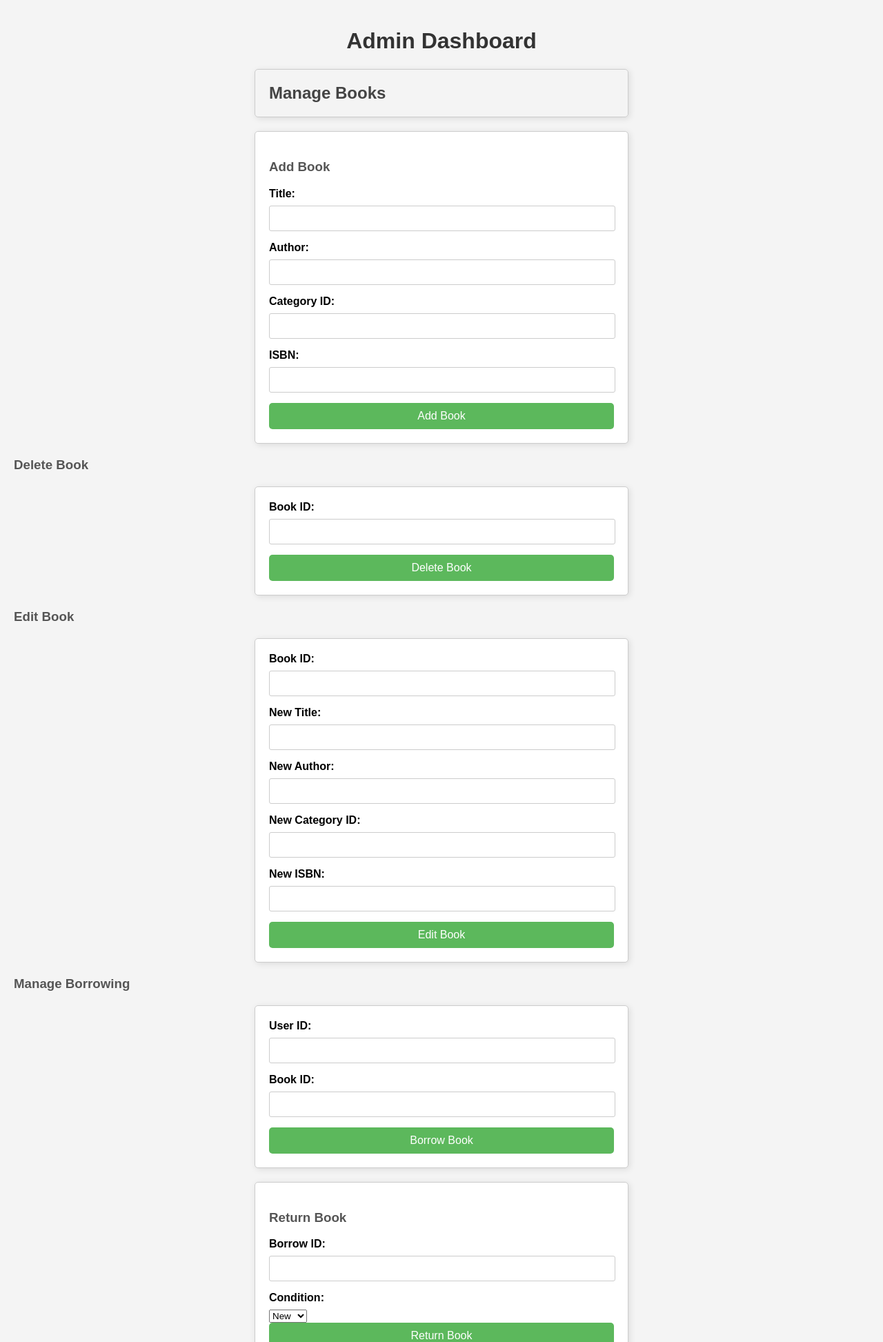
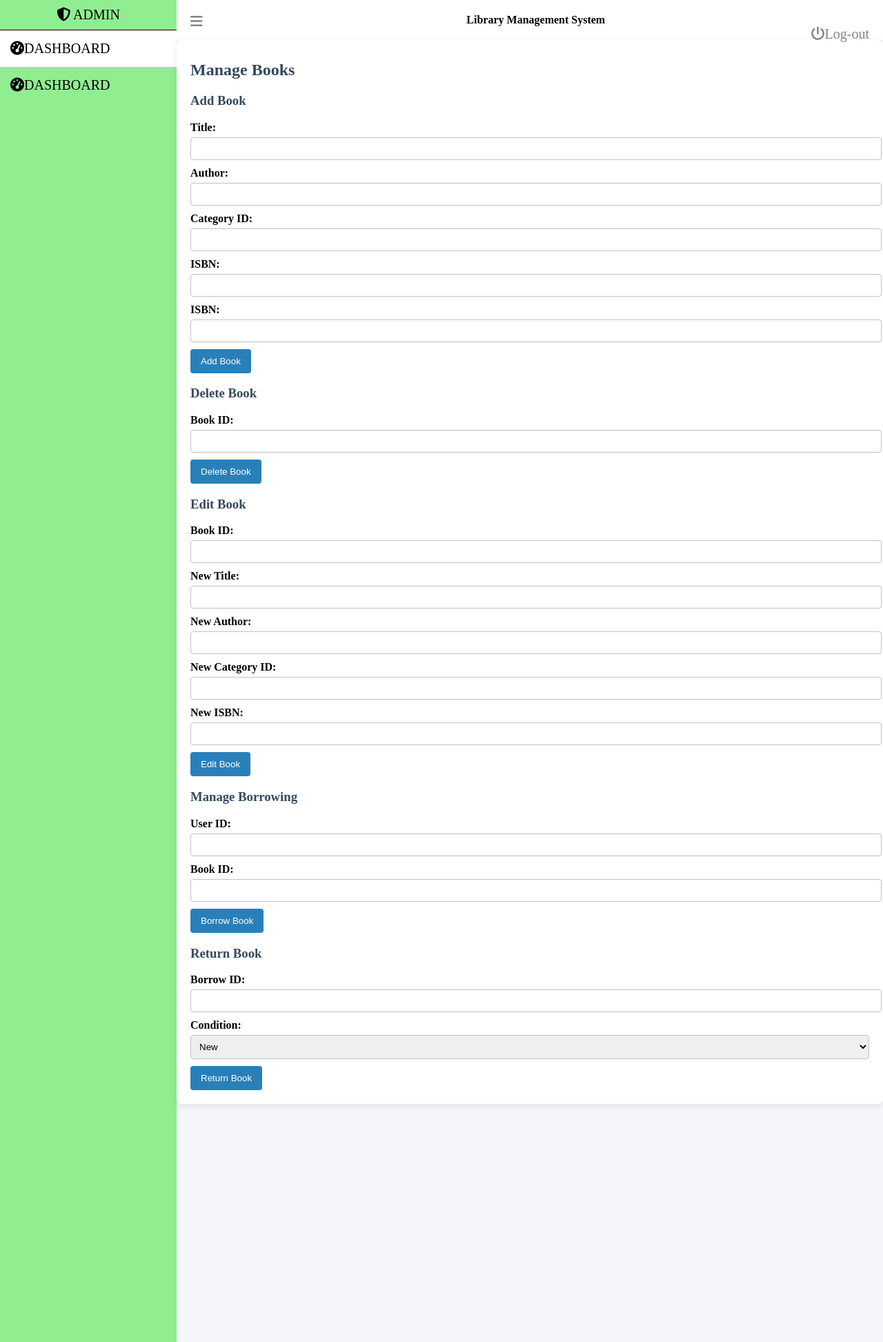
Before and after one commit to RalphJade/LibraryManagementSystem, a PHP site: page /admin_dashboard.php in a window 1280 px wide. Shown: the top 1945 px of the page at 69% size. Run offline with PHP 8.4, Linux system fonts and the light colour scheme; a user stored in the database is signed in; some libraries are stand-ins or nearby versions.

Commit message:
Add files via upload

```diff
--- a/libmansys/add_book.php
+++ b/libmansys/add_book.php
@@ -6,9 +6,10 @@ if ($_SERVER['REQUEST_METHOD'] == 'POST') {
     $author = $_POST['author'];
     $category_id = $_POST['category_id'];
     $isbn = $_POST['isbn'];
+    $image_url = $_POST['image_url'];
 
-    $stmt = $conn->prepare("INSERT INTO Books (Title, Author, CategoryID, ISBN) VALUES (?, ?, ?, ?)");
-    $stmt->bind_param("ssis", $title, $author, $category_id, $isbn);
+    $stmt = $conn->prepare("INSERT INTO Books (Title, Author, CategoryID, ISBN, image_url) VALUES (?, ?, ?, ?, ?)");
+    $stmt->bind_param("ssis", $title, $author, $category_id, $isbn, $image_url);
     $stmt->execute();
     echo "Book added successfully!";
     $stmt->close();
--- a/libmansys/admin_dashboard.css
+++ b/libmansys/admin_dashboard.css
@@ -1,81 +1,121 @@
-/* admin_dashboard.css */
-
-body {
-    font-family: Arial, sans-serif;
-    background-color: #f4f4f4;
+body{
     margin: 0;
-    padding: 20px;
+}
+#dashboardMainContainer{
+    display: flex;
+    flex-direction: row;
+}
+div.dashboard_sidebar{
+    width: 20%;
+    background: lightgreen;
+    height: 500vh;
+}
+div.dashboard_content_container{
+    width: 80%;
+    background: #f4f6f9;
 }
 
-h1 {
+div.dashboard_sidebar_admin{
     text-align: center;
-    color: #333;
+    position: relative;
+    padding: 10px;
+    border-bottom: 1px solid black;
+    font-size: 20px;
+    text-transform: uppercase;
+}
+ul.dashboard_menu_lists{
+    margin-top: 20px;
+    list-style-type: none;
+    margin: 0;
+    padding: 0;
+}
+ul.dashboard_menu_lists li{
+    padding: 15px 15px;
+    text-transform: uppercase;
+}
+ul.dashboard_menu_lists li a{
+    text-decoration: none;
+    color: black;
+    height: 100%;
+    display: block;
+    font-size: 20px;
+}
+ul.dashboard_menu_lists li.menuActive{
+    background: white;
+    color: #FFFFFF;
+}
+ul.dashboard_menu_lists li:hover{
+    background: white;
+    color: #FFFFFF;
+    transition: 0.3 all;
+}
+div.dashboard_topNav{
+    background: white;
+    padding: 20px;
+    flex-direction: row;
+    text-align: center;
+    align-items: center;
+}
+div.dashboard_topNav a{
+    color: #848383;
+    font-size: 20px;
+    text-decoration: none;
+}
+a#toggleBtn{
+    float: left;
+}
+div.dashboard_topNav h4{
+    margin: 0;
+}
+a#logoutBtn{
+    float: right;
+}
+div.dashboard_content{
+    padding: 10px 20px 20px 20px;
+}
+div.dashboard_content_main{
+    background: white;
+    min-height: 800px;
+    height: 100%;
+}
+.dashboard_content {
+    background: white;
+    border-radius: 8px;
+    padding: 20px;
+    box-shadow: 0 2px 10px rgba(0, 0, 0, 0.1);
 }
 
-h2 {
-    color: #444;
-    margin-top: 30px;
-    border: 1px solid #ccc;
-    border-radius: 5px;
-    padding: 20px;
-    margin: 20px auto;
-    max-width: 500px;
-    box-shadow: 2px 2px 10px rgba(0, 0, 0, 0.1);
+.dashboard_content h2,
+.dashboard_content h3 {
+    color: #34495e;
 }
 
-form {
-    background: white;
-    border: 1px solid #ccc;
-    border-radius: 5px;
-    padding: 20px;
-    margin: 20px auto;
-    max-width: 500px;
-    box-shadow: 2px 2px 10px rgba(0, 0, 0, 0.1);
-}
-
-label {
+.dashboard_content label {
     display: block;
-    margin-bottom: 8px;
+    margin-top: 10px;
     font-weight: bold;
 }
 
-input[type="text"],
-input[type="number"] {
-    width: calc(100% - 20px);
-    padding: 10px;
-    margin-bottom: 15px;
-    border: 1px solid #ccc;
-    border-radius: 3px;
+.dashboard_content input[type="text"],
+.dashboard_content input[type="number"],
+.dashboard_content select {
+    width: 100%;
+    padding: 8px;
+    margin-top: 5px;
+    border: 1px solid #bdc3c7;
+    border-radius: 4px;
 }
 
-button {
-    width: 100%;
-    padding: 10px;
-    background-color: #5cb85c;
+.dashboard_content button {
+    background-color: #2980b9;
     color: white;
     border: none;
-    border-radius: 5px;
+    padding: 10px 15px;
+    margin-top: 10px;
     cursor: pointer;
-    font-size: 16px;
+    border-radius: 4px;
 }
 
-button:hover {
-    background-color: #4cae4c;
+.dashboard_content button:hover {
+    background-color: #3498db;
 }
-
-h3 {
-    margin-top: 20px;
-    color: #555;
-}
-
-@media (max-width: 600px) {
-    form {
-        padding: 15px;
-        margin: 10px;
-    }
-
-    input[type="text"],
-    input[type="number"] {
-        width: 100%;
-    }
-}
--- a/libmansys/admin_dashboard.php
+++ b/libmansys/admin_dashboard.php
@@ -12,11 +12,35 @@ if (!isset($_SESSION['admin'])) {
     <meta charset="UTF-8">
     <meta name="viewport" content="width=device-width, initial-scale=1.0">
     <link rel="stylesheet" href="admin_dashboard.css">
-    <title>Admin Dashboard</title>
+    <script src="https://kit.fontawesome.com/7ecda8df51.js" crossorigin="anonymous"></script>
+    <title>Admin Dashboard - Library Management System</title>
 </head>
 <body>
-    <h1>Admin Dashboard</h1>
-
+    <div id="dashboardMainContainer">
+        <div class="dashboard_sidebar" id="dashboard_sidebar">
+            <div class="dashboard_sidebar_admin">
+                <i class="fa-solid fa-shield-halved" id="shield"></i>
+                <span>Admin</span>
+            </div>
+            <div class="dashboard_sidebar_menus">
+                <ul class="dashboard_menu_lists">
+                    <li class="menuActive">
+                        <a href=""><i class="fa fa-dashboard"></i><span class="menuText">Dashboard</span></a>
+                    </li>
+                    <li>
+                        <a href=""><i class="fa fa-dashboard"></i><span class="menuText">Dashboard</span></a>
+                    </li>
+                </ul>
+            </div>
+        </div>
+        <div class="dashboard_content_container" id="dashboard_content_container">
+            <div class="dashboard_topNav">
+                <a href="" id="toggleBtn"><i class="fa fa-navicon"></i></a>
+                <h4>Library Management System</h4>
+                <a href="" id="logoutBtn"><i class="fa fa-power-off"></i>Log-out</a>
+            </div>
+            <div class="dashboard_content">
+                <div class="dashboard_content_main">
                     <h2>Manage Books</h2>
                     <form action="add_book.php" method="POST">
                         <h3>Add Book</h3>
@@ -31,6 +55,9 @@ if (!isset($_SESSION['admin'])) {
 
                         <label for="isbn">ISBN:</label>
                         <input type="text" name="isbn" required><br>
+
+                        <label for="image_url">ISBN:</label>
+                        <input type="text" name="image_url" required><br>
 
                         <button type="submit">Add Book</button>
                     </form>
@@ -86,5 +113,43 @@ if (!isset($_SESSION['admin'])) {
                         </select><br>
                         <button type="submit">Return Book</button>
                     </form>
+                </div>
+            </div>
+        </div>
+    </div>
+<script>
+    var sideBarisOpen = true;
+
+    toggleBtn.addEventListener( 'click', (event) => {
+        event.preventDefault();
+
+        if(sideBarisOpen){
+            dashboard_sidebar.style.width = '10%';
+            dashboard_content_container.style.width = '90%';
+            shield.style.width = '5x';
+
+            menuIcons = document.getElementsByClassName('menuText');
+            for(var i=0; i < menuIcons.length;i++){
+                menuIcons[i].style.display = 'none';
+            }
+
+            document.getElementsByClassName('dashboard_menu_lists')[0].style.textAlign = 'center';
+            sideBarisOpen = false;
+        } else {
+            dashboard_sidebar.style.width = '20%';
+            dashboard_content_container.style.width = '80%';
+            shield.style.width = '20x';
+
+            menuIcons = document.getElementsByClassName('menuText');
+            for(var i=0; i < menuIcons.length;i++){
+                menuIcons[i].style.display = 'inline-block';
+            }
+
+            document.getElementsByClassName('dashboard_menu_lists')[0].style.textAlign = 'left';
+            sideBarisOpen = true;
+        }
+    });
+
+</script>
 </body>
 </html>
--- a/libmansys/fetch_books.php
+++ b/libmansys/fetch_books.php
@@ -8,7 +8,7 @@ if ($conn->connect_error) {
 }
 
 // Fetch books
-$sql = "SELECT Title, Author FROM Books"; // Adjust fields as necessary
+$sql = "SELECT Title, Author, image_url FROM Books"; // Include image_url in the query
 $result = $conn->query($sql);
 
 $books = [];
```
Also changed, not shown: libmansys.sql (+5 -4 lines), libmansys/admin_login.html (+20 -5 lines), libmansys/index.css (added, +88 -0 lines), libmansys/index.html (+21 -43 lines), libmansys/login.css (added, +114 -0 lines), libmansys/login.html (+20 -7 lines), libmansys/register.html (+21 -10 lines), libmansys/images/HumanComputerInteraction.jpg (added), libmansys/images/background.jpg (added), libmansys/images/favicon.ico (added), libmansys/images/login_bg.jpg (added), libmansys/images/logo.jpg (added). Lines whose indentation alone changed are shown as unchanged.
